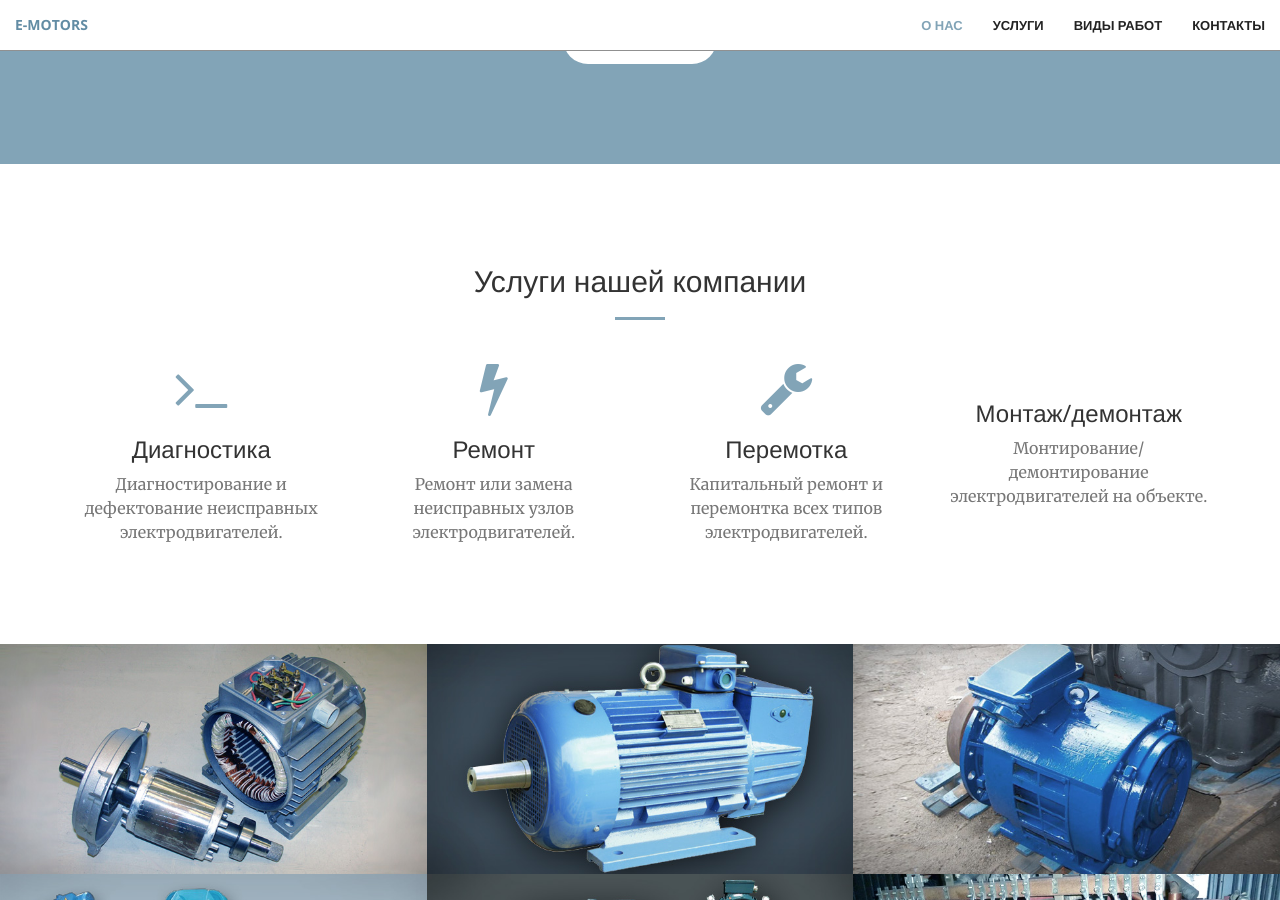
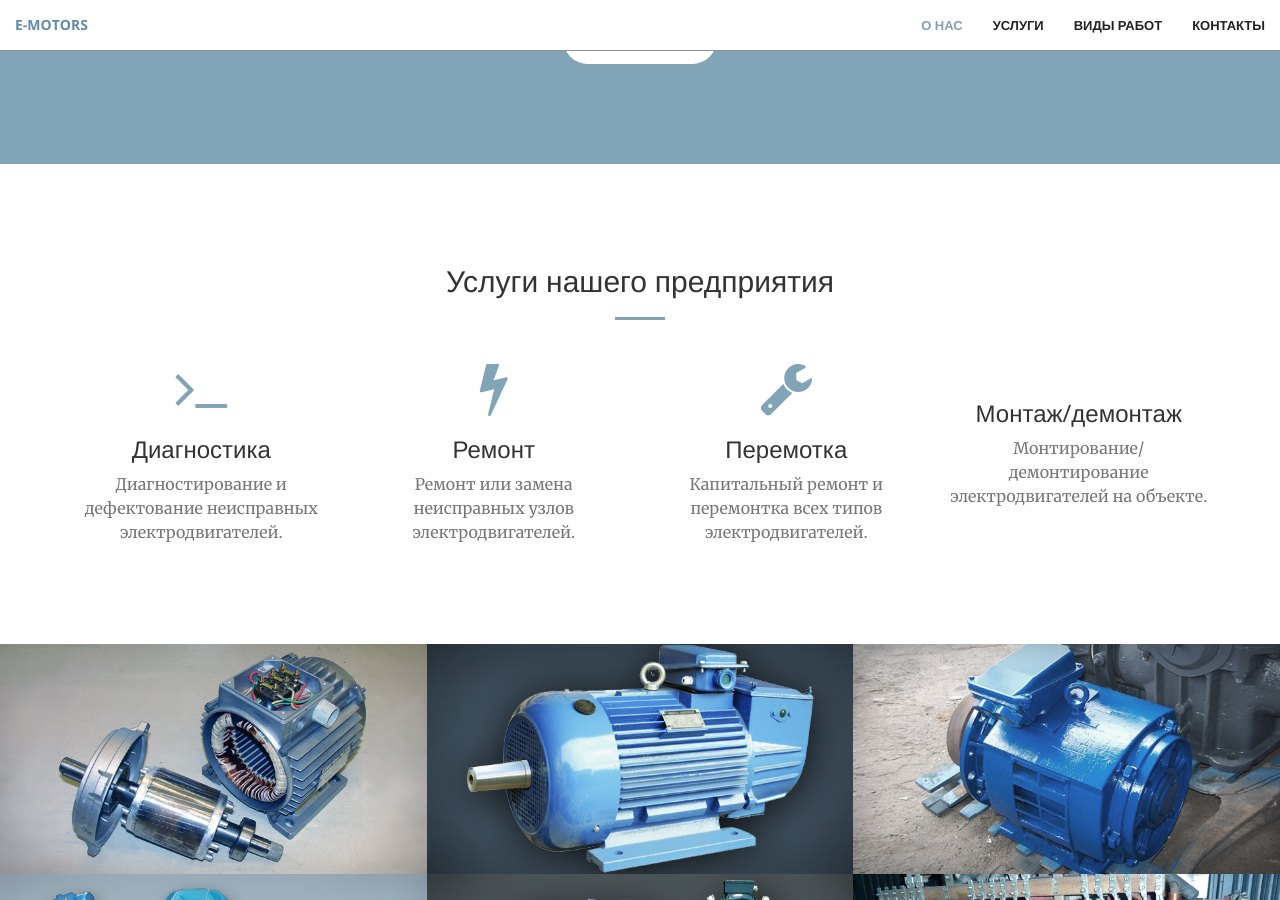
Before and after one commit to Magnum800/e-motors, a Jekyll site: the page built from index.html, in a window 1280 px wide and 900 px high, scrolled down 1226 px. Built offline with Jekyll 4.4.1, drawn with Linux system fonts in a browser that asks for light colours.

Commit message:
Update services.html

```diff
--- a/_includes/services.html
+++ b/_includes/services.html
@@ -2,7 +2,7 @@
     <div class="container">
         <div class="row">
             <div class="col-lg-12 text-center">
-                <h2 class="section-heading">Услуги нашей компании</h2>
+                <h2 class="section-heading">Услуги нашего предприятия</h2>
                 <hr class="primary">
             </div>
         </div>
```
